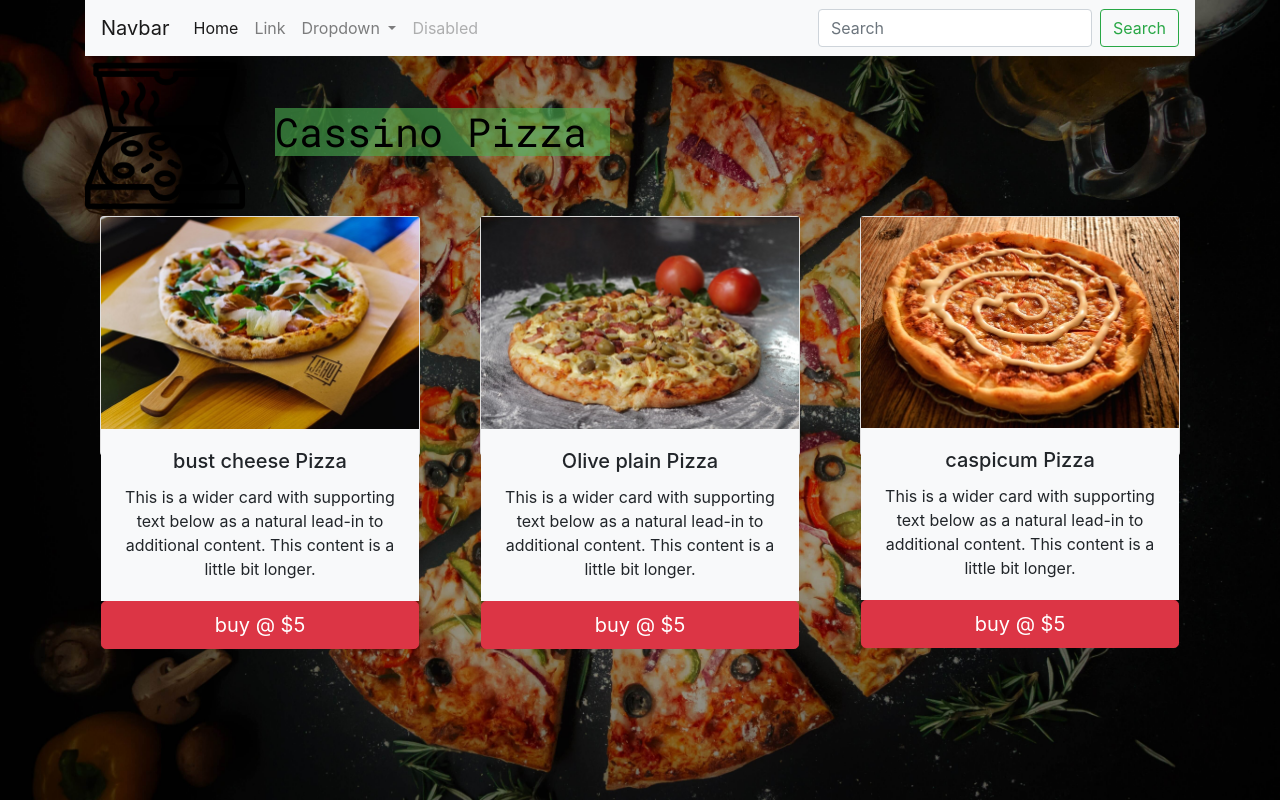
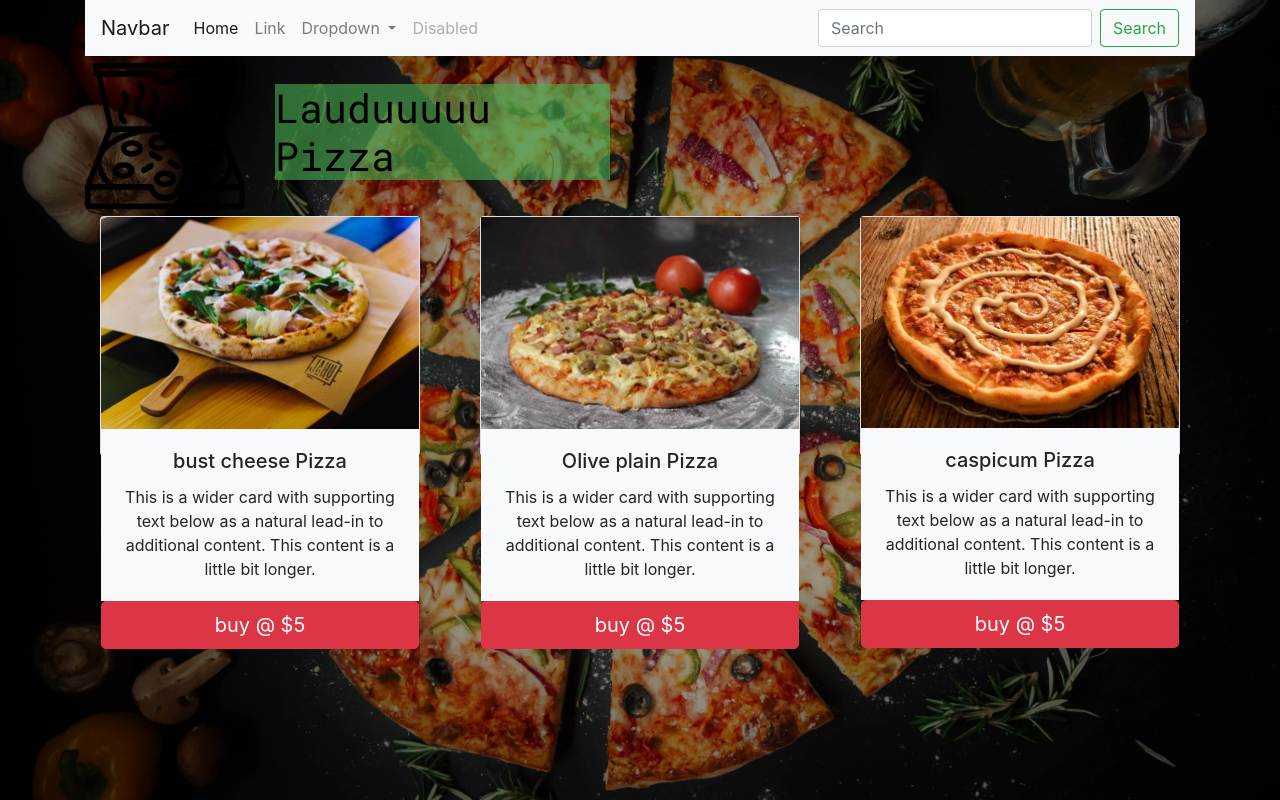
Before and after one commit to pramodsharma1496/pizza, a plain HTML site: page index.html in a window 1280 px wide. Drawn offline with nearby package versions, Linux system fonts and the light colour scheme.

Commit message:
improved pizza

```diff
--- a/index.html
+++ b/index.html
@@ -55,7 +55,7 @@
      <img  class="img" src="icon.png" alt="icon" width="100%" height="100%">
     </div>
     <div class="col-10 col-sm-6 align-self-center">
-    <h1 class="title">Cassino Pizza</h1>
+    <h1 class="title">Lauduuuuu Pizza</h1>
     </div>
   </div>
 
```
